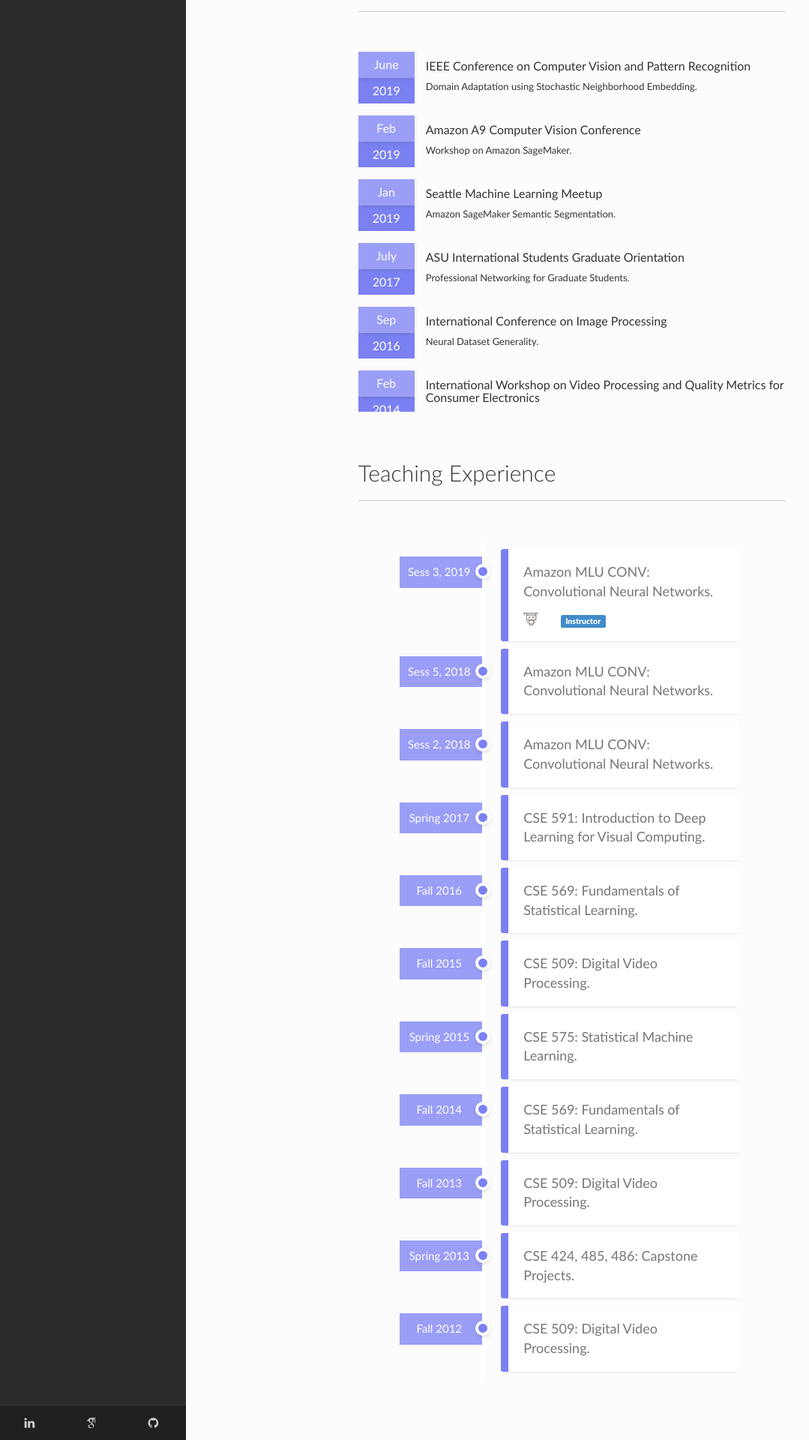
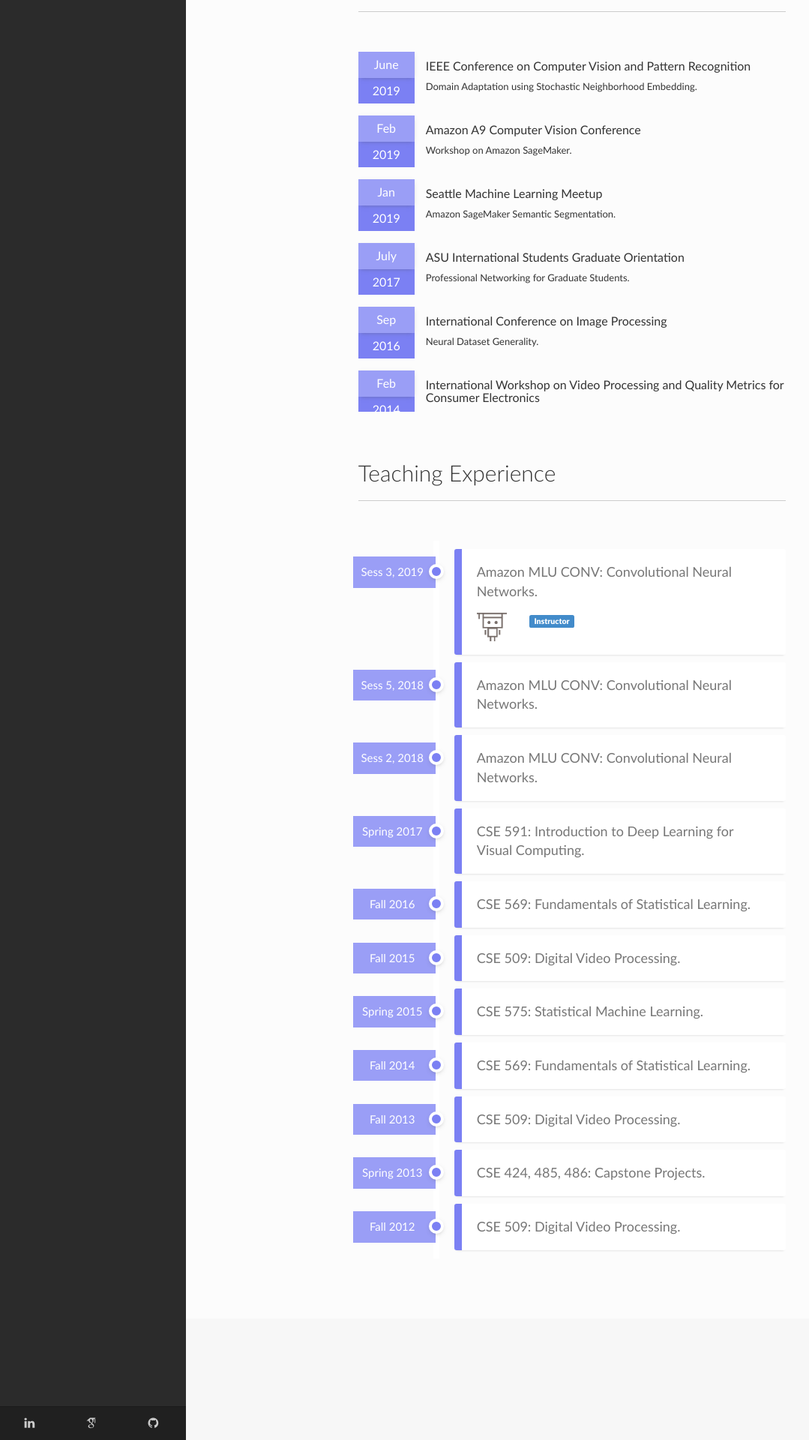
Before and after one commit to ragavvenkatesan/ragavvenkatesan.github.io, a Jekyll site: the page built from profile.html, in a window 1280 px wide. Shown: the part 2305-4225 px from the top of the page at 75% size, without its empty margins (2-1081 px from the left). Built offline with Jekyll 4.4.1, drawn with Linux system fonts in a browser that asks for light colours; nearby versions of some CDN libraries.

Commit message:
removing format

```diff
--- a/profile.html
+++ b/profile.html
@@ -240,19 +240,15 @@ layout: default
                 <div class="row">
                     <div class="section-container">
                         <h2 class="title">Teaching Experience</h2> <br />
-                        <div class="col-md-10 col-md-offset-1">
-                            <div class="clearfix visible-sm visible-xs" style="overflow:auto;"></div>
-                            <ul class="timeline">
+                        <div class="clearfix visible-sm visible-xs" style="overflow:auto;"></div>
+                        <ul class="timeline">
 
-                                {% include amazon_instructor.html %}
-                                {% include asu_instructor.html %}
+                            {% include amazon_instructor.html %}
+                            {% include asu_instructor.html %}
 
-                            </ul>
-
-                        </div>
+                        </ul>
                     </div>
                 </div>
-
             </div>
         </div>
     </div>
```
